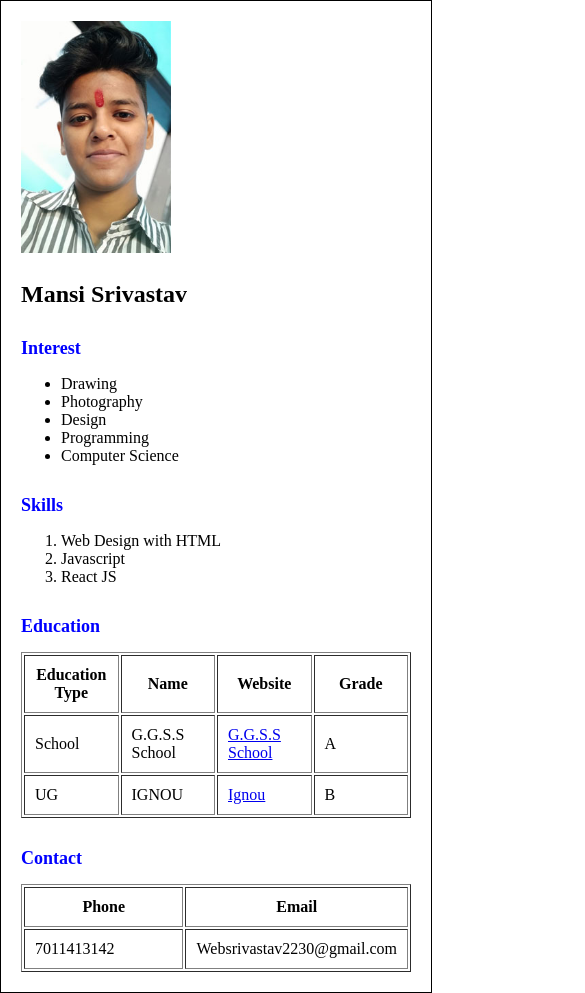
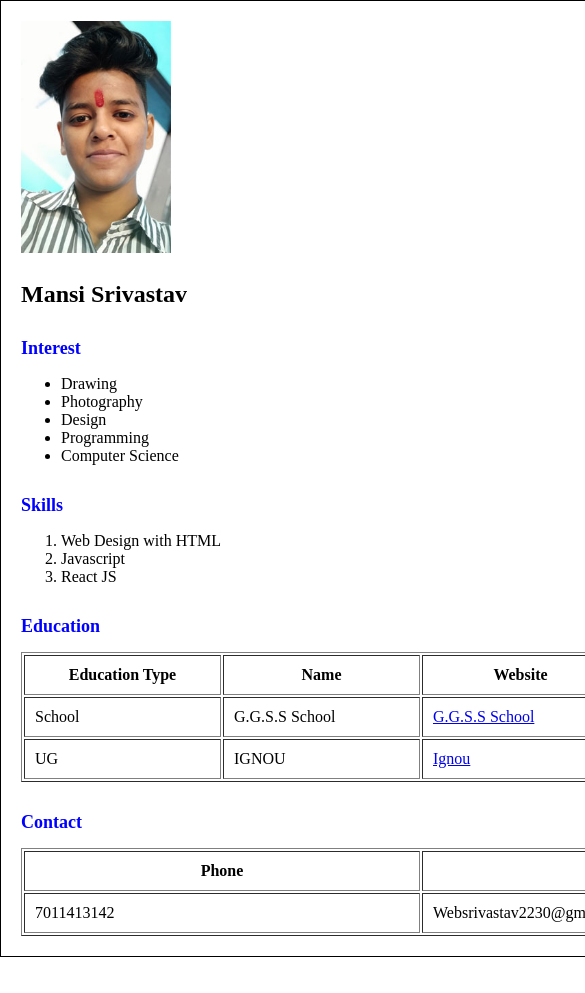
Before and after one commit to websrivastav/resume, a plain HTML site: page index.html in a window 390 px wide. Shown: the top 993 px of the page, 585 px wide, since content can reach past the window. After the commit the page ends 957 px from the top, so only its background shows below. Drawn offline with Linux system fonts and the light colour scheme.

Commit message:
Update Html File

```diff
--- a/index.html
+++ b/index.html
@@ -28,14 +28,6 @@
             p{
                 font-size: 24px;
                 font-weight: 600;
-            }
-            @media only screen and (max-width: 767px) {
-                body{
-                width:100%;
-                }
-                .mans_table1, .mans_table2{
-                   overflow-x: scroll;
-                }
             }
         </style>
     </head>
```
